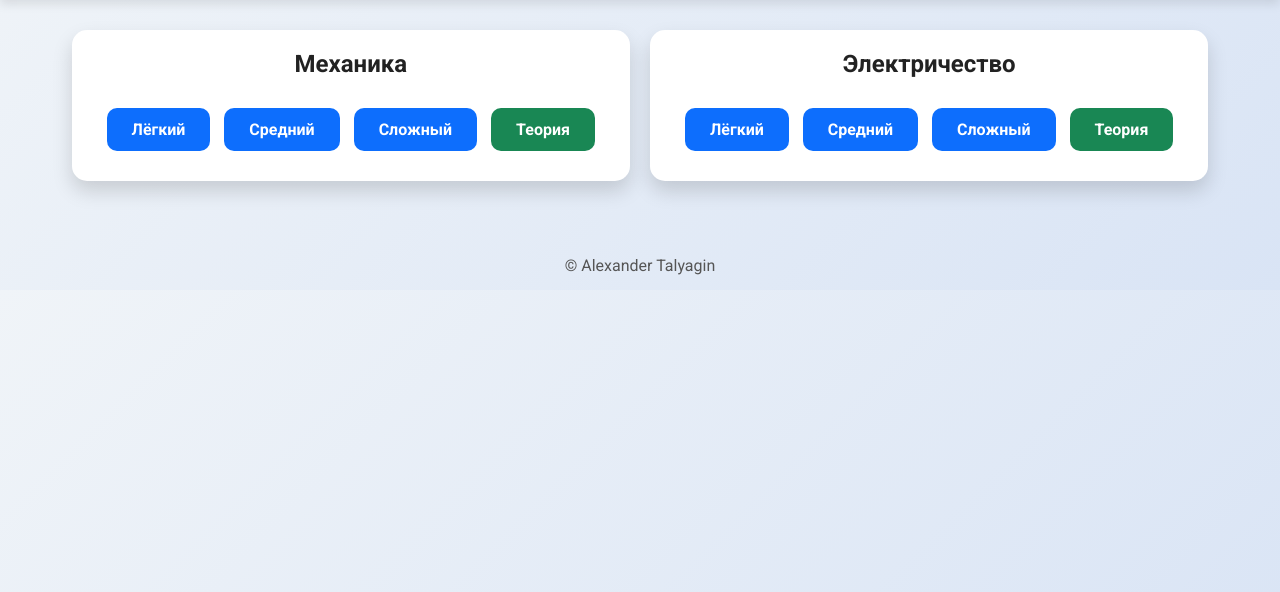
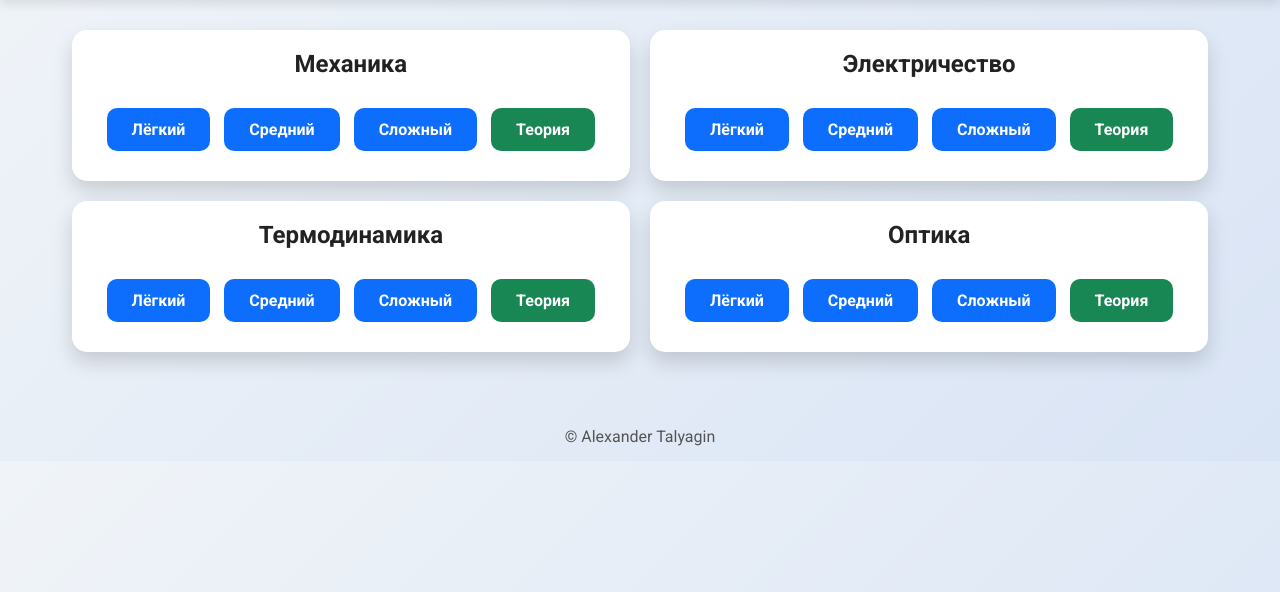
Before and after one commit to k1ng73/project, a Flask app: page / in a window 1280 px wide. Shown: the part 117-709 px from the top of the page. Run offline with Flask 3, Linux system fonts and the light colour scheme.

Commit message:
Add files via upload

```diff
--- a/templates/index.html
+++ b/templates/index.html
@@ -30,6 +30,20 @@
                 <a href="/test/Электричество/Сложный" class="btn">Сложный</a>
                 <a href="/theory/Электричество" class="btn theory-btn">Теория</a>
             </div>
+            <div class="card">
+                <h2>Термодинамика</h2>
+                <a href="/test/Термодинамика/Лёгкий" class="btn">Лёгкий</a>
+                <a href="/test/Термодинамика/Средний" class="btn">Средний</a>
+                <a href="/test/Термодинамика/Сложный" class="btn">Сложный</a>
+                <a href="/theory/Термодинамика" class="btn theory-btn">Теория</a>
+            </div>
+            <div class="card">
+                <h2>Оптика</h2>
+                <a href="/test/Оптика/Лёгкий" class="btn">Лёгкий</a>
+                <a href="/test/Оптика/Средний" class="btn">Средний</a>
+                <a href="/test/Оптика/Сложный" class="btn">Сложный</a>
+                <a href="/theory/Оптика" class="btn theory-btn">Теория</a>
+            </div>
         </section>
     </main>
 
--- a/templates/test.html
+++ b/templates/test.html
@@ -25,7 +25,7 @@
         <a href="/" class="btn back-btn">На главную</a>
     </main>
 
-    <footer>© Alexander Talygin</footer>
+    <footer>© Alexander Talyagin</footer>
 
     <script>
         const questions = {{ questions|tojson }};
```
